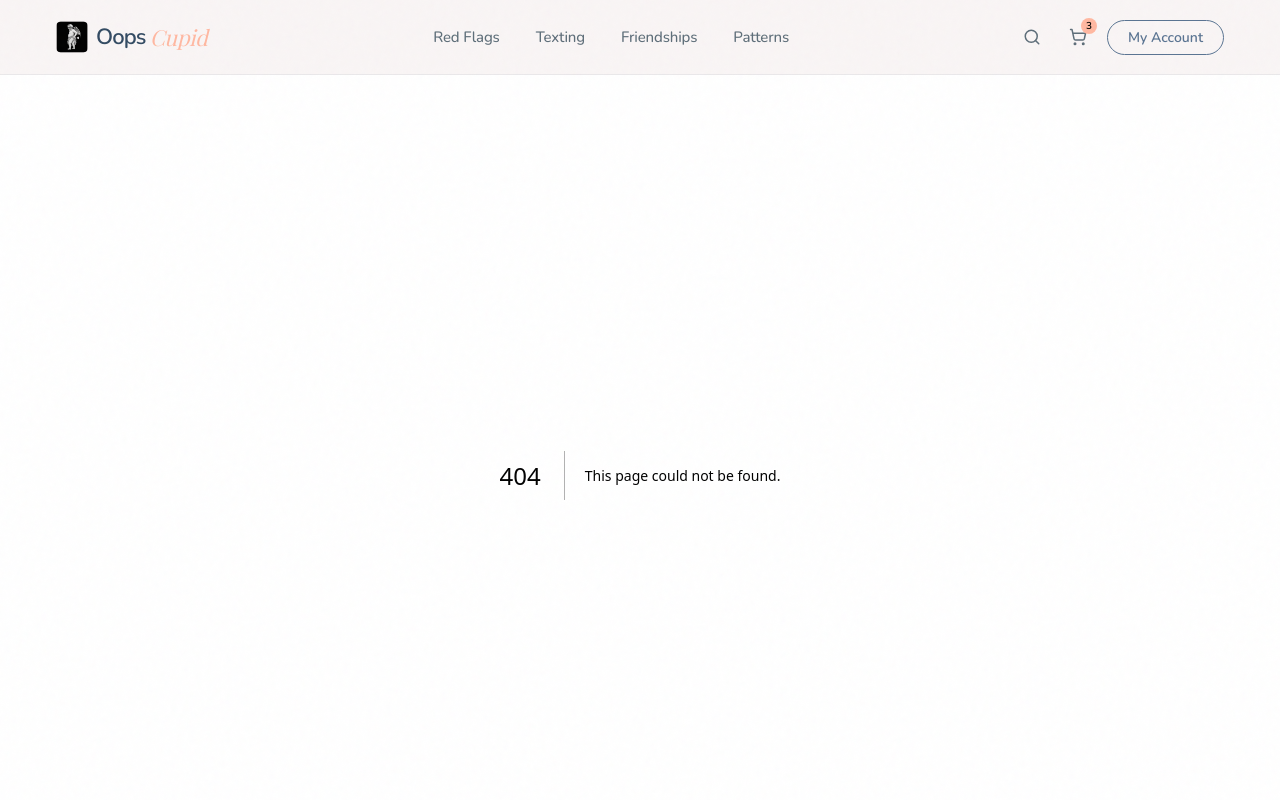
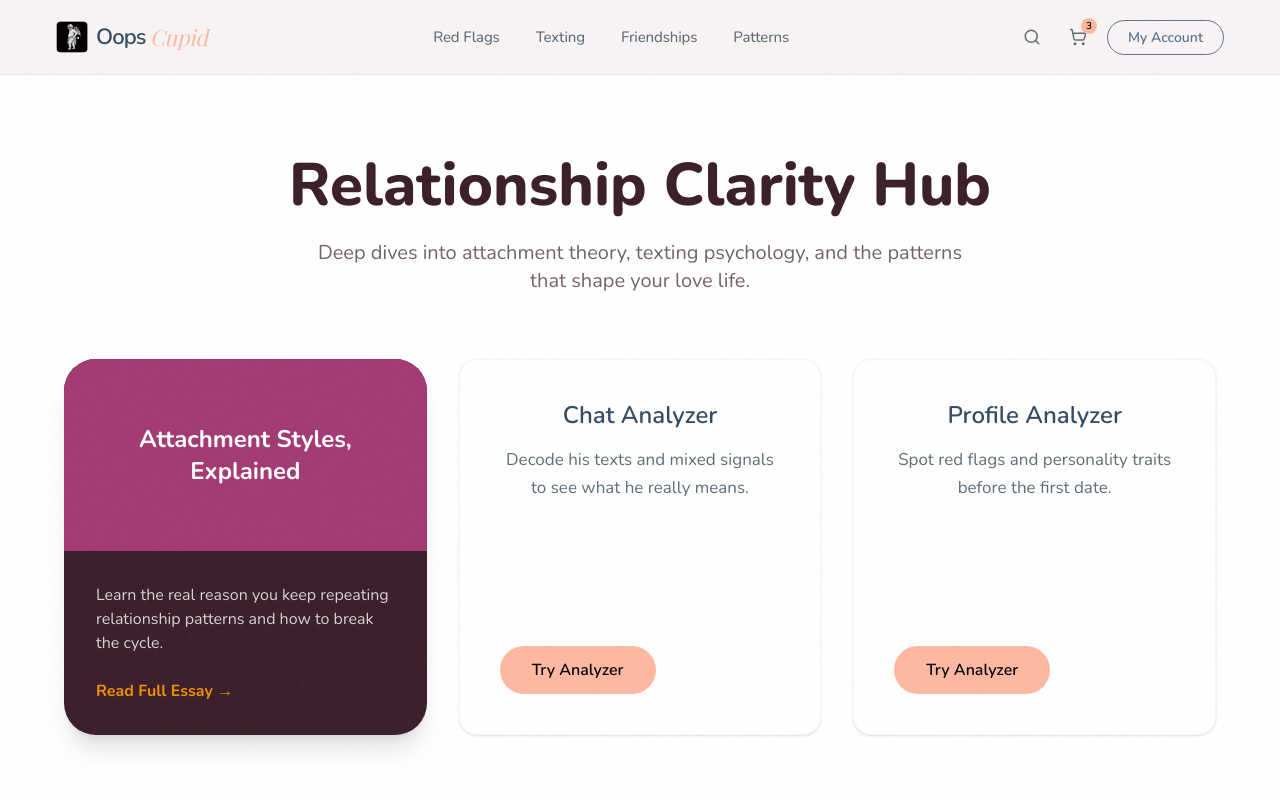
Before and after one commit to Sinadehesh/OopsCupid, a Next.js app: page /articles in a window 1280 px wide. Before the commit this address had no page. Shown: the top 800 px of the page. Built offline with nearby package versions, Linux system fonts and the light colour scheme; a web font is replaced by a local one.

Commit message:
feat: implemented Clarity Hub and Attachment Essay with 5-color palette

```diff
--- /dev/null
+++ b/app/articles/page.tsx
@@ -0,0 +1,51 @@
+import React from "react";
+import Link from "next/link";
+import Card from "@/components/ui/Card";
+
+export default function ClarityHub() {
+  return (
+    <main className="min-h-screen bg-white">
+      <section className="py-20 px-6">
+        <div className="max-w-6xl mx-auto text-center">
+          <h1 className="text-5xl md:text-6xl font-extrabold text-[#3B1F2B] mb-6">
+            Relationship Clarity Hub
+          </h1>
+          <p className="text-xl text-[#3B1F2B]/70 max-w-2xl mx-auto mb-16">
+            Deep dives into attachment theory, texting psychology, and the patterns that shape your love life.
+          </p>
+
+          <div className="grid grid-cols-1 md:grid-cols-3 gap-8">
+            {/* The New Essay Card - Custom Styled for the Hub */}
+            <div className="group bg-[#3B1F2B] rounded-[32px] overflow-hidden shadow-xl transition-all hover:-translate-y-2 flex flex-col">
+              <div className="h-48 bg-[#A23B72] flex items-center justify-center p-8 text-center">
+                <h3 className="text-2xl font-bold text-white">Attachment Styles, Explained</h3>
+              </div>
+              <div className="p-8 text-left flex-grow flex flex-col">
+                <p className="text-white/80 mb-6 flex-grow">Learn the real reason you keep repeating relationship patterns and how to break the cycle.</p>
+                <Link href="/understanding-attachment-styles" className="text-[#F18F01] font-bold hover:underline">
+                  Read Full Essay →
+                </Link>
+              </div>
+            </div>
+
+            {/* Tool Cards */}
+            <Card
+              variant="tool"
+              title="Chat Analyzer"
+              description="Decode his texts and mixed signals to see what he really means."
+              href="/chat-analyzer"
+              buttonText="Try Analyzer"
+            />
+            <Card
+              variant="tool"
+              title="Profile Analyzer"
+              description="Spot red flags and personality traits before the first date."
+              href="/dating-profile-analyzer"
+              buttonText="Try Analyzer"
+            />
+          </div>
+        </div>
+      </section>
+    </main>
+  );
+}
--- a/app/understanding-attachment-styles/page.tsx
+++ b/app/understanding-attachment-styles/page.tsx
@@ -4,12 +4,12 @@ import Link from "next/link";
 export default function AttachmentEssay() {
   return (
     <article className="min-h-screen bg-white font-sans text-[#3B1F2B]">
-      {/* Hero Header */}
+      {/* Hero Header using Dark Plum and Magenta */}
       <header className="bg-[#3B1F2B] text-white py-24 px-6 text-center">
         <div className="max-w-4xl mx-auto">
           <p className="text-[#F18F01] font-bold tracking-widest mb-4 uppercase">Psychology Deep Dive</p>
           <h1 className="text-4xl md:text-6xl font-extrabold leading-tight">
-            Attachment Styles, Explained: The Real Reason You Keep Repeating Patterns
+            Attachment Styles, Explained: The Real Reason You Keep Repeating Relationship Patterns
           </h1>
         </div>
       </header>
@@ -19,8 +19,8 @@ export default function AttachmentEssay() {
 
         <p className="mb-6">You meet someone promising, feel the spark, and within weeks you are back in the same emotional maze: overthinking texts, feeling sick when they pull away, or suddenly losing interest the moment someone gets too close.</p>
 
-        {/* CTA 1 */}
-        <div className="my-12 p-8 bg-[#2E86AB]/10 rounded-3xl border-2 border-dashed border-[#2E86AB] text-center">
+        {/* CTA 1 - Blue Accents */}
+        <div className="my-12 p-8 bg-[#2E86AB]/5 rounded-3xl border-2 border-dashed border-[#2E86AB]/30 text-center">
           <h3 className="text-2xl font-bold mb-4">Don't just read about it—find your blueprint.</h3>
           <Link href="/attachment-style-quiz" className="inline-block bg-[#2E86AB] text-white px-8 py-4 rounded-full font-bold hover:scale-105 transition-transform">
             Take the Free Attachment Quiz →
@@ -33,11 +33,11 @@ export default function AttachmentEssay() {
         <h2 className="text-3xl font-bold mt-12 mb-6 text-[#C73E1D]">The Free Result is the Label. The Master Report is the Map.</h2>
         <p className="mb-6">A free test can name the pattern, but the <strong>OopsCupid Master Report</strong> shows you the architecture. It reveals your Attachment Quadrant Map and the Circular Data Rings that track your Self-Worth Index.</p>
 
-        {/* FINAL PREMIUM CTA */}
+        {/* FINAL PREMIUM CTA - High Contrast Red */}
         <div className="mt-20 p-10 bg-[#3B1F2B] text-white rounded-[40px] text-center shadow-2xl">
-          <h2 className="text-3xl md:text-4xl font-extrabold mb-6">Ready to break the cycle?</h2>
+          <h2 className="text-3xl md:text-4xl font-extrabold mb-6 text-white">Ready to break the cycle?</h2>
           <p className="text-[#F18F01] text-xl mb-8 font-medium">Get the full Master Report and see the exact childhood schemas driving your dating choices.</p>
-          <Link href="/attachment-style-quiz" className="inline-block bg-[#C73E1D] text-white px-10 py-5 rounded-full text-xl font-bold hover:bg-[#A83519] transition-colors">
+          <Link href="/attachment-style-quiz" className="inline-block bg-[#C73E1D] text-white px-10 py-5 rounded-full text-xl font-bold hover:bg-[#A83519] transition-all hover:scale-105">
             Start Quiz & Unlock Report
           </Link>
         </div>
```
